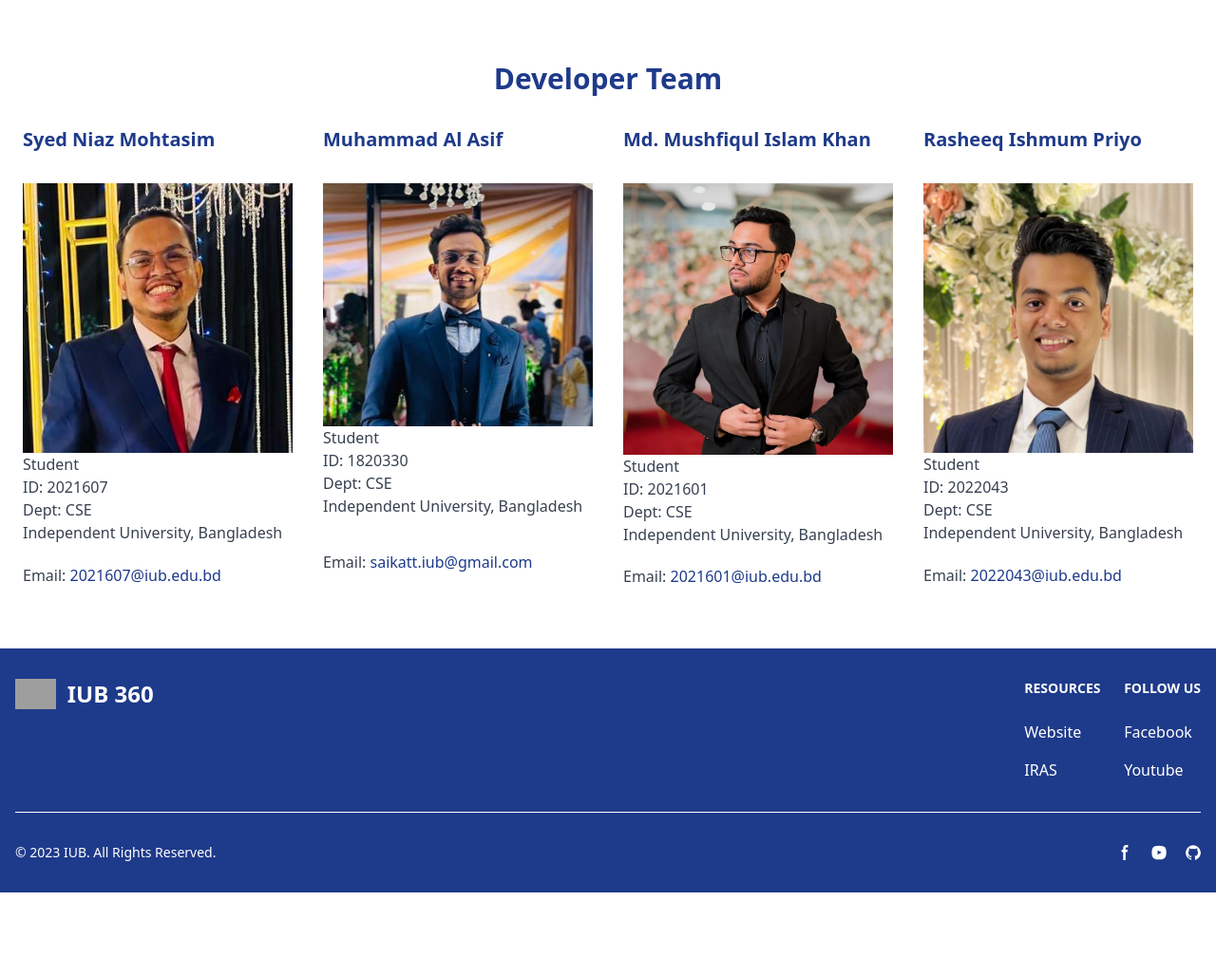
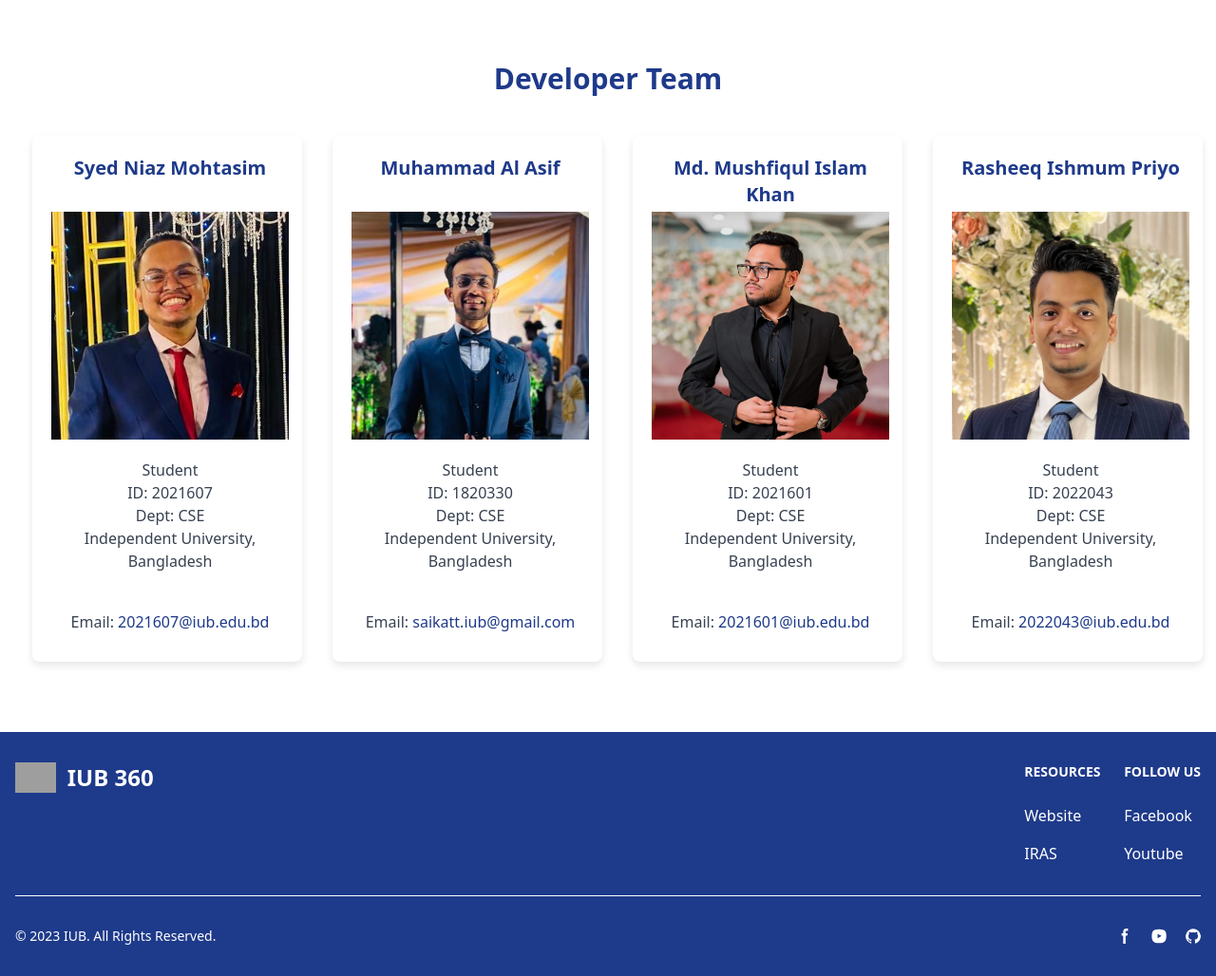
Before and after one commit to syedniaz/IUB360, a PHP site: page /team.php in a window 1280 px wide. Shown: the part 1707-2735 px from the top of the page at 95% size. Before the commit the page ends 2647 px from the top, so only its background shows below. Run offline with PHP 8.4, Linux system fonts and the light colour scheme; some libraries are stand-ins or nearby versions; grey boxes are pictures that could not be loaded.

Commit message:
3:33 baje

```diff
--- a/css/team.css
+++ b/css/team.css
@@ -47,7 +47,46 @@
     padding: 10px;
     text-align: center; /* Align text to center */
 }
+.developer {
+    width: 100%; /* Adjust the width calculation */
+    border-radius: 8px;
+    box-shadow: 0 4px 8px rgba(0, 0, 0, 0.1);
+    transition: transform 0.3s ease;
+    margin: 10px;
+    padding: 20px;
+    background-color: #fff;
+    overflow: hidden;
+    position: relative;
+    align-items: center;
+    display: block;
+    text-align: center;
+}
 
+.developer:hover {
+    transform: translateY(-5px);
+}
+
+.developer::after {
+    content: '';
+    position: absolute;
+    top: 0;
+    left: 0;
+    width: 100%;
+    height: 100%;
+    background-color: #d6e7ec;
+    z-index: -1;
+}
+.developer img.developer-img {
+    height: 30vh;
+    width: 100%; /* Auto-adjust width based on height */
+    /* max-width: 100%; Limit width to its container */
+    margin-bottom: 10px; /* Add some bottom margin */
+}
+
+.developer p {
+    padding: 10px;
+    text-align: center; /* Align text to center */
+}
 /* Media query for responsiveness */
 @media (min-width: 768px) {
     .team-members,
```
